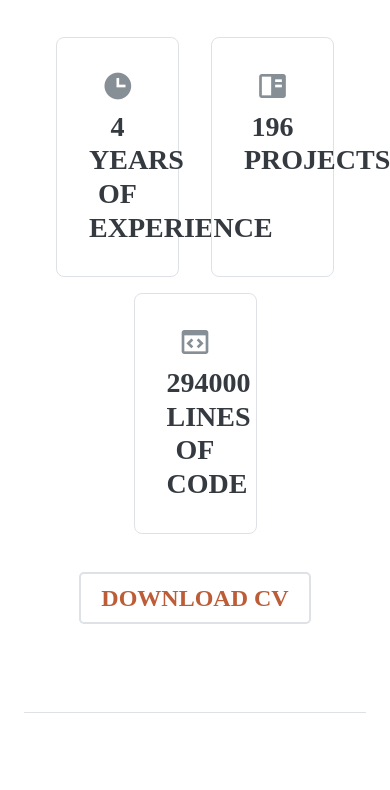
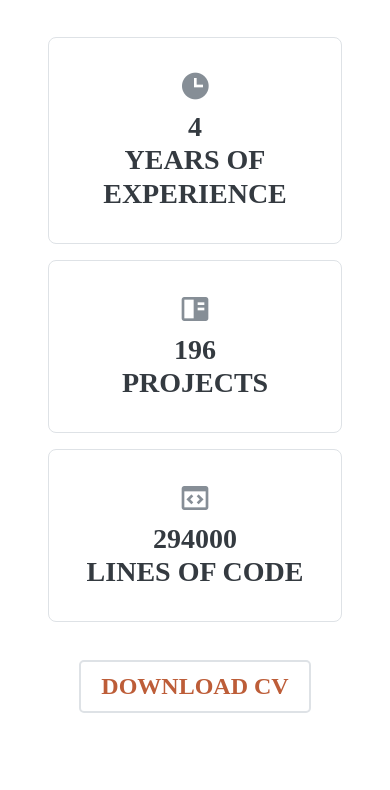
Before and after one commit to AtharvaPore01/AtharvaPore01.github.io, a plain HTML site: page index.html in a window 390 px wide. Shown: the part 1896-2686 px from the top of the page. Drawn offline with nearby package versions, Linux system fonts and the light colour scheme; a web font is replaced by a local one.

Commit message:
Added the responsiveness

```diff
--- a/css/resume.css
+++ b/css/resume.css
@@ -161,6 +161,14 @@ a {
     max-width: calc(50% - 2rem);
   }
 }
+
+@media (max-width: 480px) {
+  .counter-box {
+    flex: 1 1 calc(100% - 1rem);
+    max-width: calc(100% - 1rem);
+  }
+}
+
 
 
 /* .counter-container {
```
